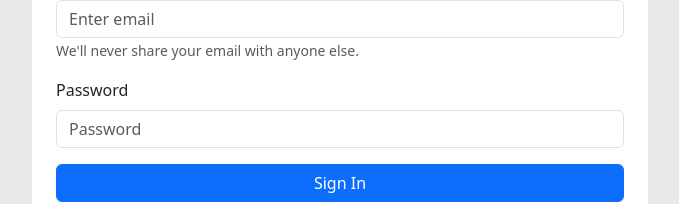
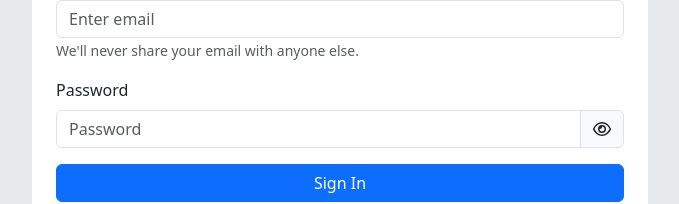
Before and after one commit to Sir-Dave/Bowen-Admissions, a React (Create React App) app: page / in a window 1280 px wide. Shown: the part 284-488 px from the top of the page, without its empty margins (300-979 px from the left). Built offline with nearby package versions, Linux system fonts and the light colour scheme.

Commit message:
Updated SignIn screen

```diff
--- a/src/components/SignIn.tsx
+++ b/src/components/SignIn.tsx
@@ -6,6 +6,9 @@ import Row from 'react-bootstrap/Row';
 import Col from 'react-bootstrap/Col';
 import Image from 'react-bootstrap/Image';
 import logo from '../university_logo.png';
+import InputGroup from 'react-bootstrap/InputGroup';
+import { FontAwesomeIcon } from "@fortawesome/react-fontawesome";
+import { faEye, faEyeSlash } from '@fortawesome/free-regular-svg-icons';
 
 
 const SignIn: React.FC = () => {
@@ -34,12 +37,16 @@ const SignIn: React.FC = () => {
                             </Form.Text>
                         </Form.Group>
 
-                        <Form.Group className="mb-3" controlId="formBasicPassword">
-                            <Form.Label>Password</Form.Label>
+                        <Form.Label>Password</Form.Label>
+                        <InputGroup className="mb-3">
                             <Form.Control type="password" placeholder="Password" aria-label="password"
                                 aria-describedby="password-input"
                             />
-                        </Form.Group>
+                            <InputGroup.Text id="basic-addon1">
+                                {<FontAwesomeIcon icon={faEye} />}
+
+                            </InputGroup.Text>
+                        </InputGroup>
 
                         <Button variant="primary" type="submit" className="w-100 btn">
                             Sign In
```
